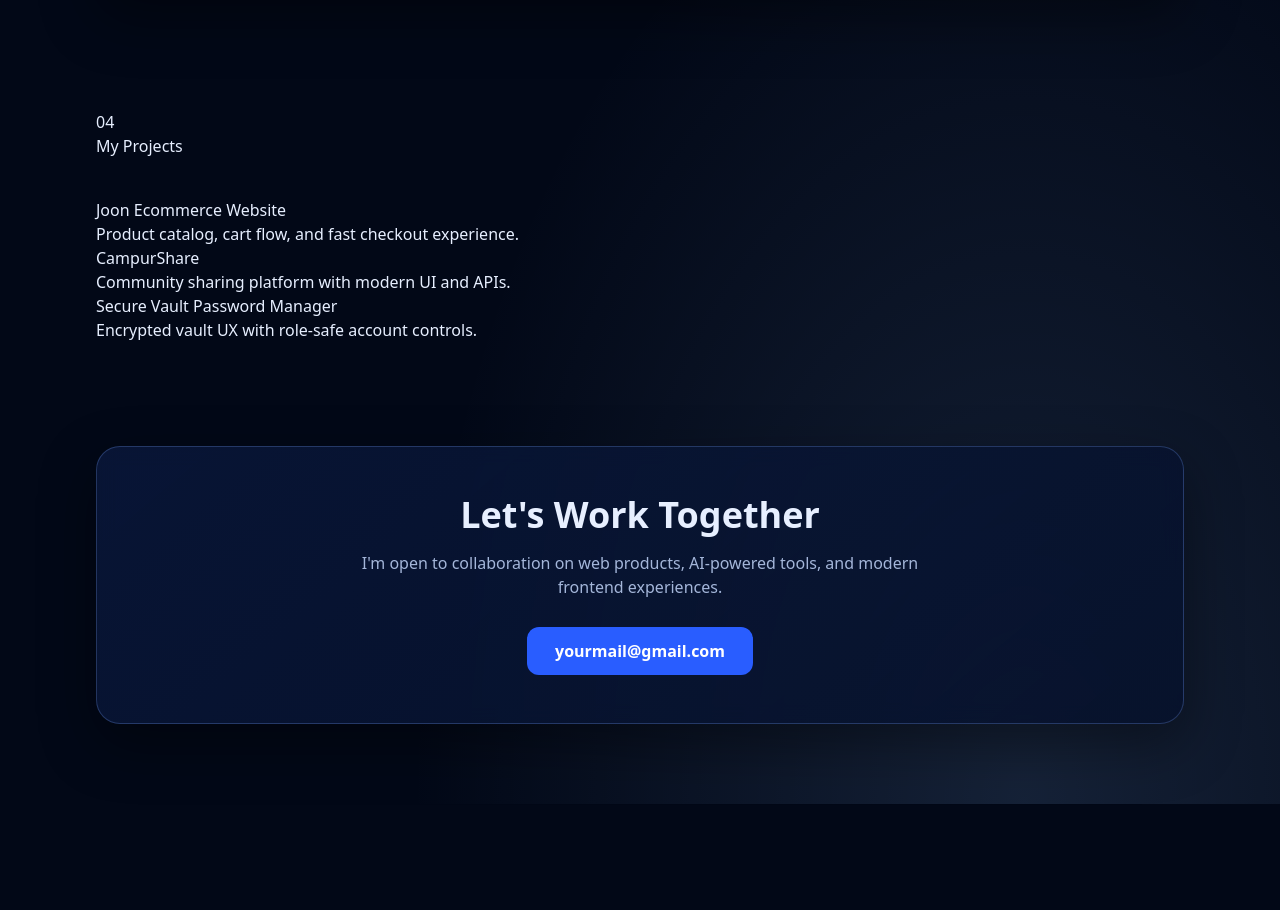
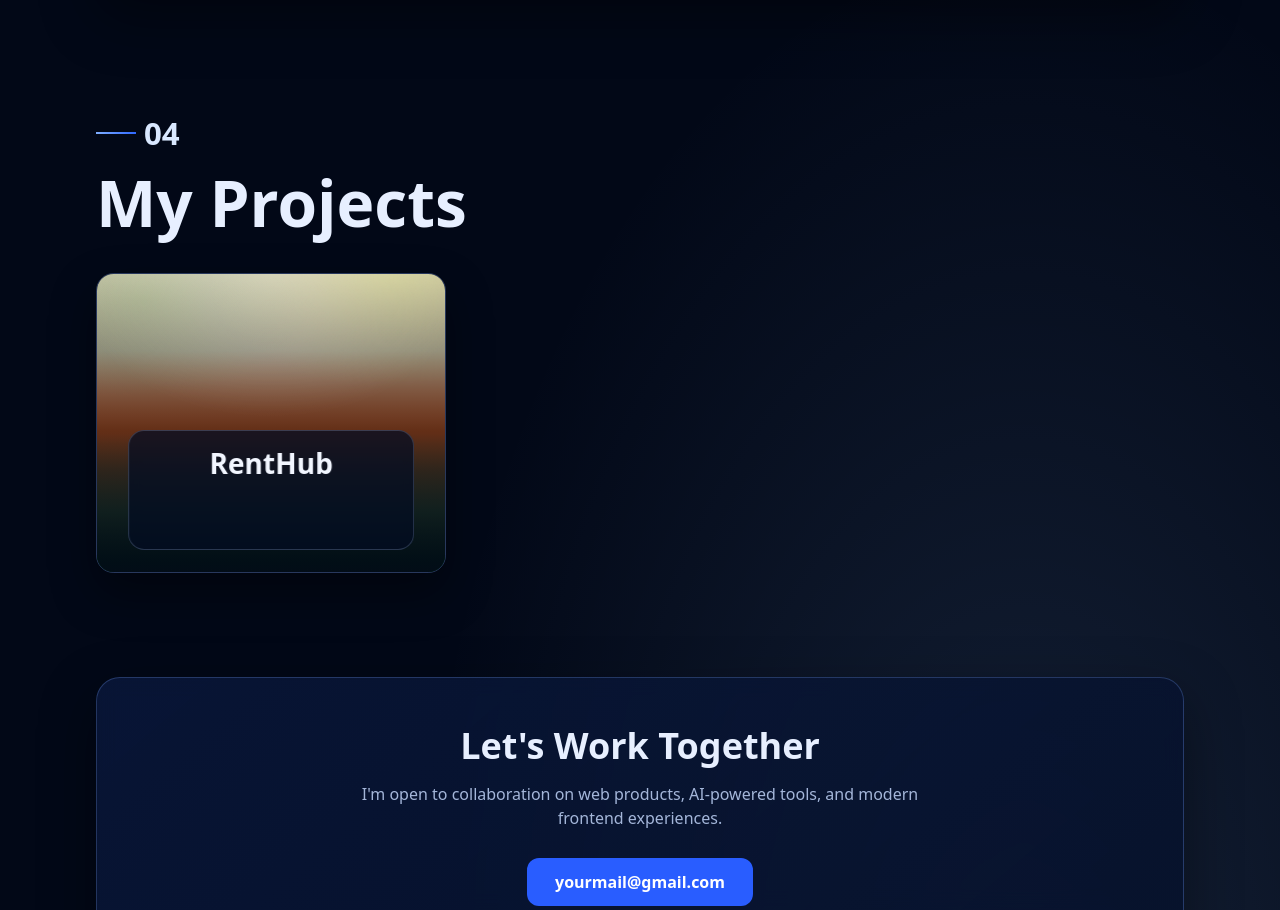
Before and after one commit to kuldeep1324/my-portfolio, a Next.js app: page / in a window 1280 px wide. Shown: the part 2008-2918 px from the top of the page. Before the commit the page ends 2812 px from the top, so only its background shows below. Built offline with nearby package versions, Linux system fonts and the light colour scheme.

Commit message:
Add project section styles and enhance project card interactions

```diff
--- a/app/globals.css
+++ b/app/globals.css
@@ -170,3 +170,167 @@ html {
     min-height: 100%;
   }
 }
+
+.projects-intro {
+  display: inline-flex;
+  flex-direction: column;
+  gap: 1rem;
+}
+
+.projects-index {
+  display: inline-flex;
+  align-items: center;
+  gap: 0.5rem;
+  font-size: 1.95rem;
+  font-weight: 700;
+  color: #d9e8ff;
+}
+
+.projects-index::before {
+  content: "";
+  width: 2.5rem;
+  height: 2px;
+  background: linear-gradient(90deg, #7faeff, #2f68ff);
+}
+
+.projects-title {
+  font-size: clamp(2.5rem, 5vw, 4.2rem);
+  line-height: 0.95;
+  font-weight: 700;
+  color: #e7efff;
+}
+
+.projects-grid {
+  display: grid;
+  gap: 1rem;
+}
+
+.project-card {
+  position: relative;
+  min-height: 260px;
+  border-radius: 1.1rem;
+  overflow: hidden;
+  border: 1px solid rgba(130, 170, 255, 0.3);
+  box-shadow: 0 20px 45px rgba(0, 0, 0, 0.4);
+  isolation: isolate;
+  transition: transform 360ms ease, box-shadow 360ms ease, border-color 360ms ease;
+}
+
+.project-card::before {
+  content: "";
+  position: absolute;
+  inset: -10%;
+  z-index: -2;
+  background-size: cover;
+  background-position: center;
+  filter: blur(0.5px) saturate(1.06);
+  transform: scale(1.02);
+  transition: transform 520ms ease, filter 520ms ease;
+}
+
+.project-card::after {
+  content: "";
+  position: absolute;
+  inset: 0;
+  z-index: -1;
+  background:
+    radial-gradient(120% 100% at 50% 0%, rgba(255, 255, 255, 0.24), transparent 48%),
+    linear-gradient(180deg, rgba(6, 14, 35, 0.05) 0%, rgba(2, 8, 23, 0.72) 66%, rgba(2, 8, 23, 0.9) 100%);
+  transition: opacity 420ms ease;
+}
+
+.project-overlay {
+  position: absolute;
+  left: 50%;
+  bottom: 1.4rem;
+  width: min(82%, 320px);
+  transform: translateX(-50%);
+  border-radius: 1rem;
+  border: 1px solid rgba(178, 206, 255, 0.22);
+  background: rgba(4, 13, 34, 0.74);
+  backdrop-filter: blur(6px);
+  padding: 1rem 1.05rem;
+  text-align: center;
+  transition: transform 360ms ease, background-color 360ms ease, border-color 360ms ease;
+}
+
+.project-overlay h3 {
+  font-size: clamp(1.2rem, 2.2vw, 1.9rem);
+  font-weight: 700;
+  color: #f2f6ff;
+  line-height: 1.2;
+}
+
+.project-overlay p {
+  margin-top: 0.48rem;
+  font-size: 0.93rem;
+  color: rgba(220, 234, 255, 0.86);
+  opacity: 0;
+  transform: translateY(8px);
+  transition: opacity 300ms ease, transform 300ms ease;
+}
+
+.project-card:hover {
+  transform: translateY(-8px);
+  border-color: rgba(156, 196, 255, 0.55);
+  box-shadow: 0 30px 55px rgba(3, 16, 51, 0.52);
+}
+
+.project-card:hover::before {
+  transform: scale(1.08);
+  filter: blur(0px) saturate(1.14);
+}
+
+.project-card:hover::after {
+  opacity: 0.82;
+}
+
+.project-card:hover .project-overlay {
+  transform: translateX(-50%) translateY(-5px);
+  background: rgba(4, 13, 34, 0.83);
+  border-color: rgba(195, 218, 255, 0.36);
+}
+
+.project-card:hover .project-overlay p {
+  opacity: 1;
+  transform: translateY(0);
+}
+
+.project-joon::before {
+  background-image:
+    radial-gradient(70% 45% at 18% 12%, rgba(255, 209, 130, 0.8), transparent 70%),
+    linear-gradient(180deg, rgba(255, 160, 35, 0.95) 0%, rgba(255, 128, 22, 0.9) 27%, rgba(247, 243, 236, 0.95) 28%, rgba(221, 223, 228, 0.95) 68%, rgba(197, 203, 215, 0.95) 100%);
+}
+
+.project-renthub::before {
+  background-image:
+    radial-gradient(60% 42% at 78% 10%, rgba(232, 234, 134, 0.45), transparent 72%),
+    radial-gradient(55% 36% at 20% 16%, rgba(166, 196, 131, 0.42), transparent 74%),
+    linear-gradient(
+      180deg,
+      rgba(219, 212, 193, 0.96) 0%,
+      rgba(224, 214, 184, 0.95) 30%,
+      rgba(255, 110, 30, 0.93) 52%,
+      rgba(79, 125, 63, 0.95) 74%,
+      rgba(0, 63, 19, 0.96) 88%,
+      rgba(32, 33, 37, 0.98) 100%
+    );
+}
+
+.project-securevault::before {
+  background-image:
+    radial-gradient(50% 35% at 18% 15%, rgba(114, 169, 255, 0.35), transparent 74%),
+    radial-gradient(40% 25% at 82% 16%, rgba(255, 198, 74, 0.3), transparent 70%),
+    linear-gradient(170deg, rgba(12, 20, 42, 0.97), rgba(14, 16, 23, 0.95));
+}
+
+@media (min-width: 768px) {
+  .projects-grid {
+    grid-template-columns: repeat(3, minmax(0, 1fr));
+    gap: 1.15rem;
+  }
+
+  .project-card {
+    min-height: 300px;
+  }
+}
--- a/app/page.tsx
+++ b/app/page.tsx
@@ -133,26 +133,18 @@ export default function Home() {
         </div>
 
         <div className="projects-grid mt-10">
-          <article className="project-card project-joon">
+          <a
+            href="https://rent-hub-plum.vercel.app/"
+            target="_blank"
+            rel="noreferrer"
+            className="project-card project-renthub"
+            aria-label="Open RentHub project"
+          >
             <div className="project-overlay">
-              <h3>Joon Ecommerce Website</h3>
-              <p>Product catalog, cart flow, and fast checkout experience.</p>
-            </div>
-          </article>
-
-          <article className="project-card project-campurshare">
-            <div className="project-overlay">
-              <h3>CampurShare</h3>
+              <h3>RentHub</h3>
               <p>Community sharing platform with modern UI and APIs.</p>
             </div>
-          </article>
-
-          <article className="project-card project-securevault">
-            <div className="project-overlay">
-              <h3>Secure Vault Password Manager</h3>
-              <p>Encrypted vault UX with role-safe account controls.</p>
-            </div>
-          </article>
+          </a>
         </div>
       </section>
 
```
